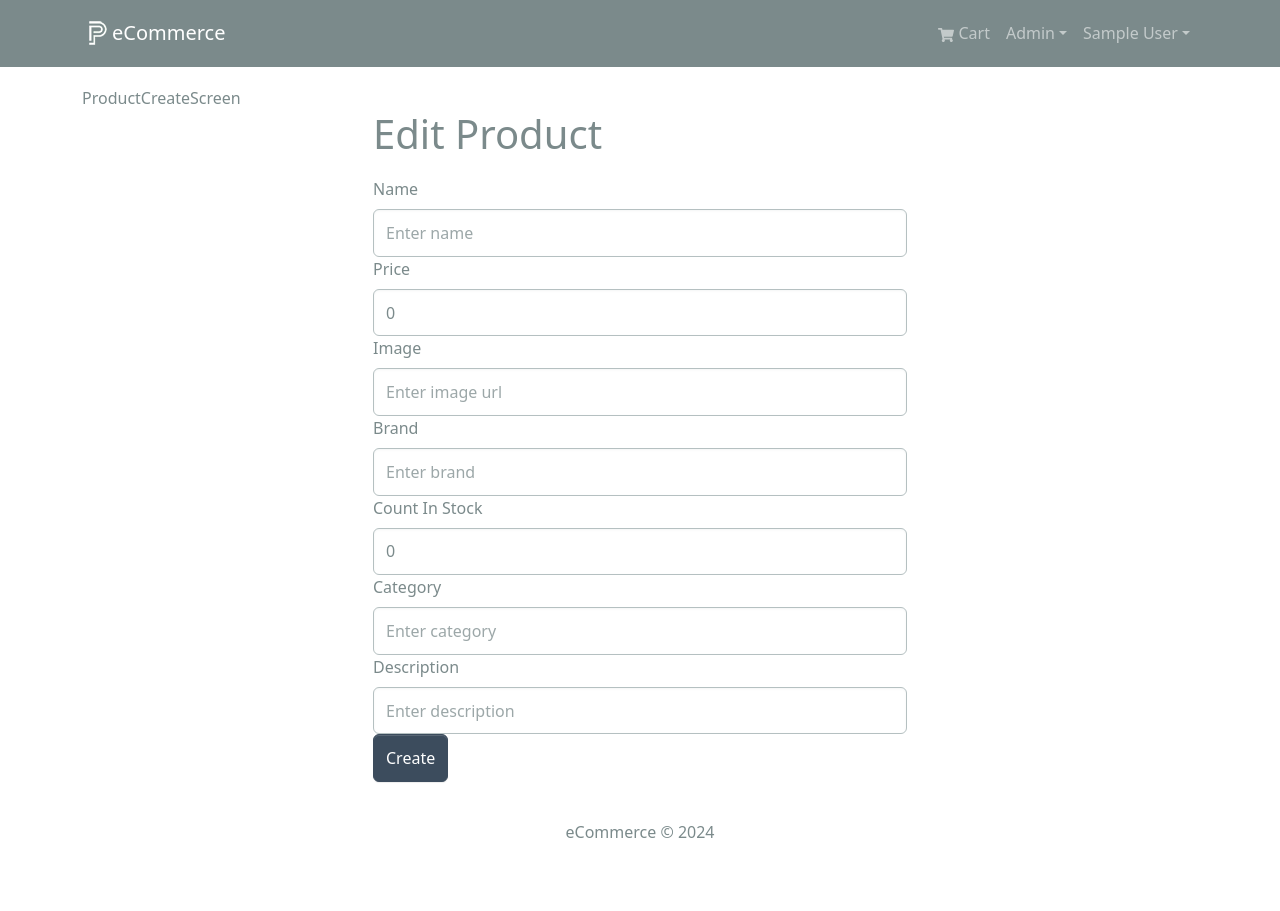
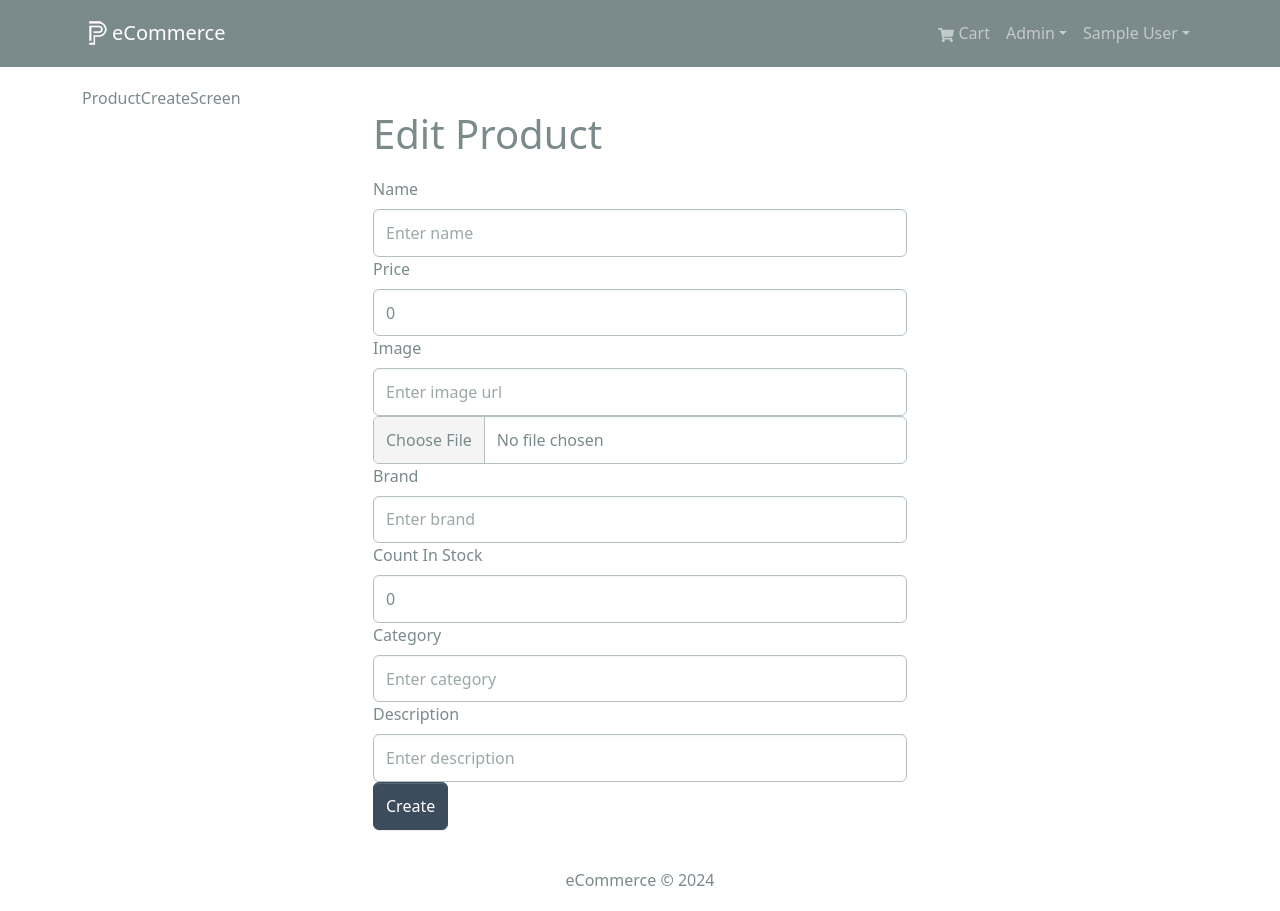
Before and after one commit to KueZie/estore, a React (Create React App) app in the folder frontend/: page /admin/product/create in a window 1280 px wide. Before the commit the page ends 864 px from the top, so only its background shows below. Built offline with nearby package versions, Linux system fonts and the light colour scheme; no server answers; sample sign-in values are in the browser's storage.

Commit message:
refer to previous commit

```diff
--- a/frontend/src/screens/ProductCreateScreen.tsx
+++ b/frontend/src/screens/ProductCreateScreen.tsx
@@ -2,7 +2,7 @@ import React, { useEffect, useState } from 'react'
 import { FormContainer } from '../components/FormContainer'
 import Loader from '../components/Loader'
 import Message from '../components/Message'
-import { useCreateProductMutation, useGetProductByIdQuery } from '../slices/productApiSlice'
+import { useCreateProductMutation, useGetProductByIdQuery, useUploadProductImageMutation } from '../slices/productApiSlice'
 import { Form } from 'react-bootstrap'
 import { useNavigate, useParams } from 'react-router-dom'
 import { toast } from 'react-toastify'
@@ -11,6 +11,7 @@ const ProductCreateScreen = () => {
   const { id } = useParams() as { id: string }
   const { data: productDetails, isLoading, error } = useGetProductByIdQuery(id)
   const [createProduct, { isLoading: loadingUpdate, error: errorUpdate }] = useCreateProductMutation()
+  const [uploadProductImage, { isLoading: loadingUpload, error: errorUpload }] = useUploadProductImageMutation()
 
   const [name, setName] = useState(productDetails?.name || '')
   const [price, setPrice] = useState(productDetails?.price || 0)
@@ -27,6 +28,21 @@ const ProductCreateScreen = () => {
     await createProduct({ name, price, image, brand, category, countInStock, description })
     toast.success('Product created')
     navigate('/admin/productlist')
+  }
+
+  const uploadFileHandler = async (e: React.ChangeEvent<HTMLInputElement>) => {
+    if (e.target.files) {
+      const formData = new FormData()
+      formData.append('image', e.target.files[0])
+      try {
+        const result = await uploadProductImage(formData).unwrap()
+        setImage(result.imagePath)
+        toast.success('Image uploaded')
+      } catch (error) {
+        toast.error('Image upload failed')
+        console.log(error)
+      }
+    }
   }
 
   return (
@@ -57,6 +73,7 @@ const ProductCreateScreen = () => {
                 onChange={(e) => setPrice(parseInt(e.target.value))}
               ></Form.Control>
             </Form.Group>
+            <Form.Group>
                 <Form.Group controlId='image'>
                   <Form.Label>Image</Form.Label>
                   <Form.Control
@@ -65,6 +82,12 @@ const ProductCreateScreen = () => {
                     value={image}
                     onChange={(e) => setImage(e.target.value)}
                   ></Form.Control>
+                  <Form.Control
+                    type='file'
+                    placeholder='Choose File'
+                    onChange={uploadFileHandler}
+                  ></Form.Control>
+                </Form.Group>
             </Form.Group>
             <Form.Group controlId='brand'>
               <Form.Label>Brand</Form.Label>
```
Lines whose indentation alone changed are shown as unchanged.
